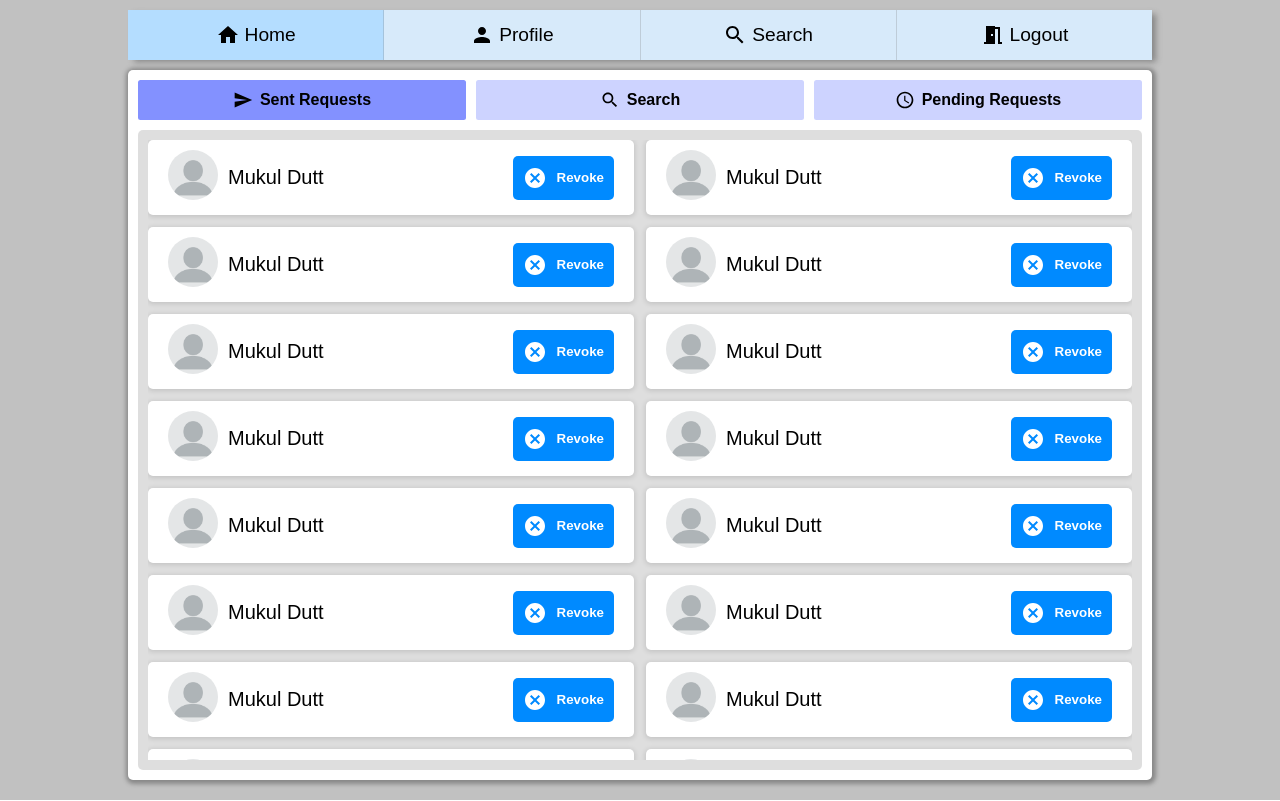
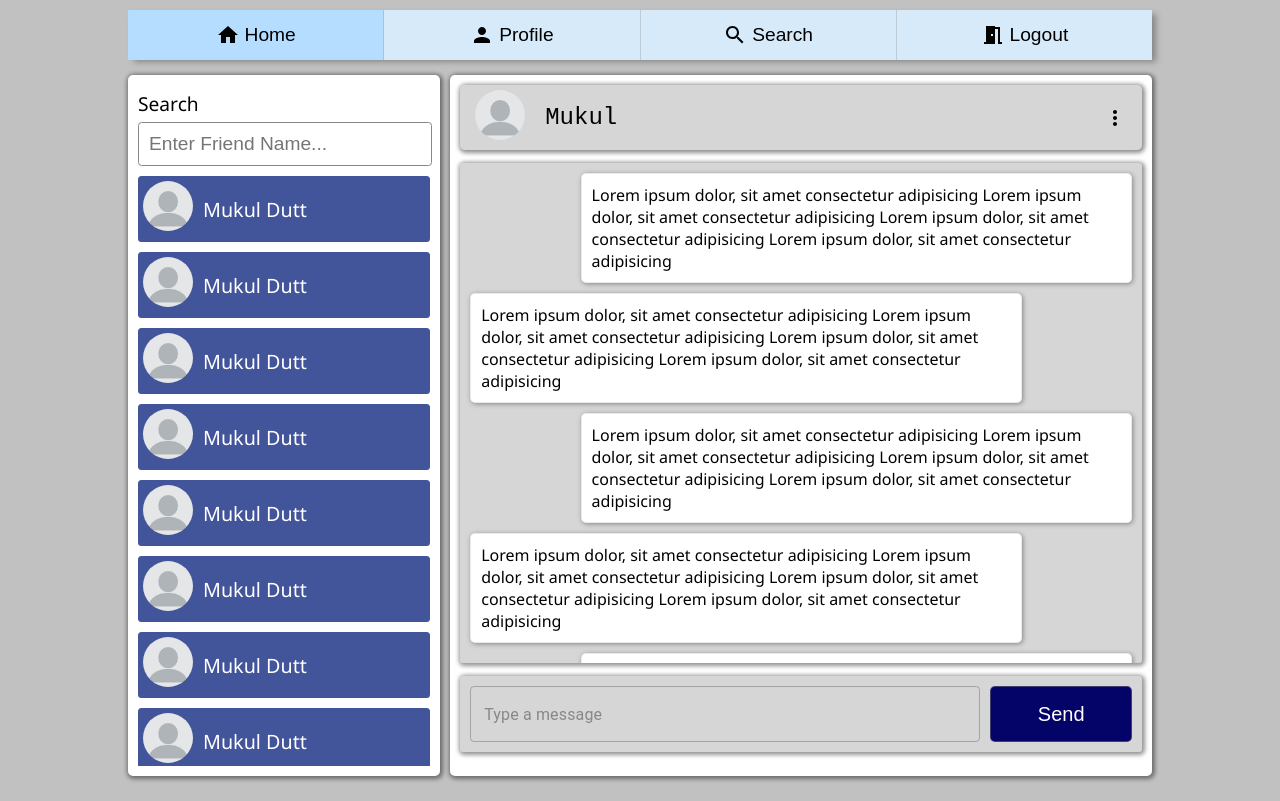
Before and after one commit to MUKUL47/MESSENGER, a React (Create React App) app in the folder messenger-client/: page /home in a window 1280 px wide. Built offline with nearby package versions, Linux system fonts and the light colour scheme; sample sign-in values are in the browser's storage.

Commit message:
home&requests+

```diff
--- a/messenger-client/src/components/home/home-components/chat-section/chat-components/chat-friends/chat-friends.scss
+++ b/messenger-client/src/components/home/home-components/chat-section/chat-components/chat-friends/chat-friends.scss
@@ -31,12 +31,15 @@
             margin-bottom: 10px;
             display: flex;
             align-items: center;
+            grid-gap: 10px;
             gap: 10px;
             padding: 5px;
-            background-color: #51a7ffd9;
+            background-color: #001a77bd;
+            color: #FFF;
             border-radius: 3.5px;
             cursor: pointer;
             transition: .35s;
+            font-size: 1.234rem;
 
             img{
                 border-radius: 100%;
@@ -45,7 +48,7 @@
 
             &:hover{
                 transition: .35s;
-                background-color: #3b9dffd9;
+                background-color: #001a77ef;
                 box-shadow: 1px 1px 4px 3px #888;
             }
         }
--- a/messenger-client/src/components/home/home-components/chat-section/chat-components/message-area/message-area.scss
+++ b/messenger-client/src/components/home/home-components/chat-section/chat-components/message-area/message-area.scss
@@ -45,6 +45,11 @@
                 border : 1px solid rgba(0, 0, 0, 0.082);
                 border-radius: 5px;
                 background-color: #FFF;
+                box-shadow: 1px 1px 5px 0px #888;
+
+                &:hover{
+                    box-shadow: 1px 1px 5px 2px #888;
+                }
             }
         }
         .message-area-me{
--- a/messenger-client/src/components/home/home-components/navbar/navbar.render.tsx
+++ b/messenger-client/src/components/home/home-components/navbar/navbar.render.tsx
@@ -1,43 +1,36 @@
 import React, { useEffect, useState } from 'react'
-import { useHistory } from 'react-router-dom';
+import { Link, useHistory } from 'react-router-dom';
 import { HomeIcon, PersonIcon, SearchIcon, MeetingRoomIcon } from '../../../../shared/material-modules'
 import Routes from '../../../../utils/routes';
 import './navbar.scss'
 export default function NavbarRender() {
     const [navbarContext, setNavbarContext] = useState<string>('')
-    const history = useHistory()
     useEffect(() => {
         const path: string[] = window.location.pathname.split('/');
         setNavbarContext(path[path.length - 1])
     }, []);
     useEffect(() => {
-        // history.push(navbarContext)
-    // eslint-disable-next-line react-hooks/exhaustive-deps
+        const path: string[] = window.location.pathname.split('/');
+        setNavbarContext(path[path.length - 1])
     },[navbarContext])
-    function getNavClass(type : string){
-
-    }
-    const onNavSelect = (type: string) : void => {
-        setNavbarContext(type);
-        const url = `/${type}`;
-        if (url === window.location.pathname) return
-        history.push(url)
-    }
+    const onNavSelect = (type: string) : void => setNavbarContext(type)
     return (
         <div className="navbar">
             <div className="nav-items">
-                <div className="nav--item nav-active" onClick={() => onNavSelect('home')}>
+                <Link to="/home" className={navbarContext === 'home' ? 'nav--item nav-active' : 'nav--item'} onClick={() => onNavSelect('home')}>
                     <HomeIcon/>
                     <span>Home</span>
-                </div>
-                <div className="nav--item">
+                </Link>
+                <Link to="/profile"  className="nav--item" onClick={() => onNavSelect('profile')}>
                     <PersonIcon/>
                     <span>Profile</span>
-                </div>
-                <div className="nav--item"  onClick={() => onNavSelect('requests')}>
+                </Link>
+                <Link to="/home/requests" className={navbarContext === 'requests' ? 'nav--item  nav-active' : 'nav--item'} onClick={() => onNavSelect('requests')}>
                     <SearchIcon/>
-                    <span>Search</span>
-                </div>
+                    <span>
+                        Search
+                    </span>
+                </Link>
                 <div className="nav--item">
                     <MeetingRoomIcon/>
                     <span>Logout</span>
--- a/messenger-client/src/components/home/home-components/requests/request.scss
+++ b/messenger-client/src/components/home/home-components/requests/request.scss
@@ -178,7 +178,10 @@
             width: 30px !important;
         }
     }
-    .accept-r-btn, .reject-r-btn{
+    .requestitem-actions{
+        button{
+            border-radius: 100px !important;
+        }
         span{
             display: none;
         }
--- a/messenger-client/src/components/home/home.render.tsx
+++ b/messenger-client/src/components/home/home.render.tsx
@@ -15,23 +15,18 @@ export default function HomeRender() {
             <div className="navbar">
                 <Navbar />
             </div>
-            <BrowserRouter>
-                <Route exact path={Routes.home} component=
-                    {() =>
-                        <div className="chatsection" >
-                            <Request />
-                            {/* <Chat /> */}
-                        </div>
-                    }>
-                </Route>
-                <Route exact path={Routes.requests} component=
-                    {() =>
+                <Switch>
+                    <Route path={Routes.requests}>
                         <div className="request-section">
                             <Request />
                         </div>
-                    }>
-                </Route>
-            </BrowserRouter>
+                    </Route>
+                    <Route path={Routes.home}>
+                        <div className="chatsection" >
+                            <Chat />
+                        </div>
+                    </Route>
+                </Switch>
         </div>
     )
 }
--- a/messenger-client/src/index.css
+++ b/messenger-client/src/index.css
@@ -31,3 +31,7 @@ code {
 button:focus{
   outline: none !important;
 }
+a{
+  text-decoration: none !important;
+  color: #000;
+}
--- a/messenger-client/src/utils/routes.ts
+++ b/messenger-client/src/utils/routes.ts
@@ -5,7 +5,7 @@ export default class Routes {
     public static register = '/register';
     public static profile = '/profile';
     public static thridPartyLogin = '/thirdpartylogin';
-    public static search = '/search';
-    public static requests =  '/requests';
+    public static search = Routes.home + '/search';
+    public static requests = Routes.home + '/requests';
     public static default = '/';
 }
```
Also changed, not shown: messenger-client/src/shared/localstorage.service.ts (added), 1 other file (tests, documents, lock files or other folders).
